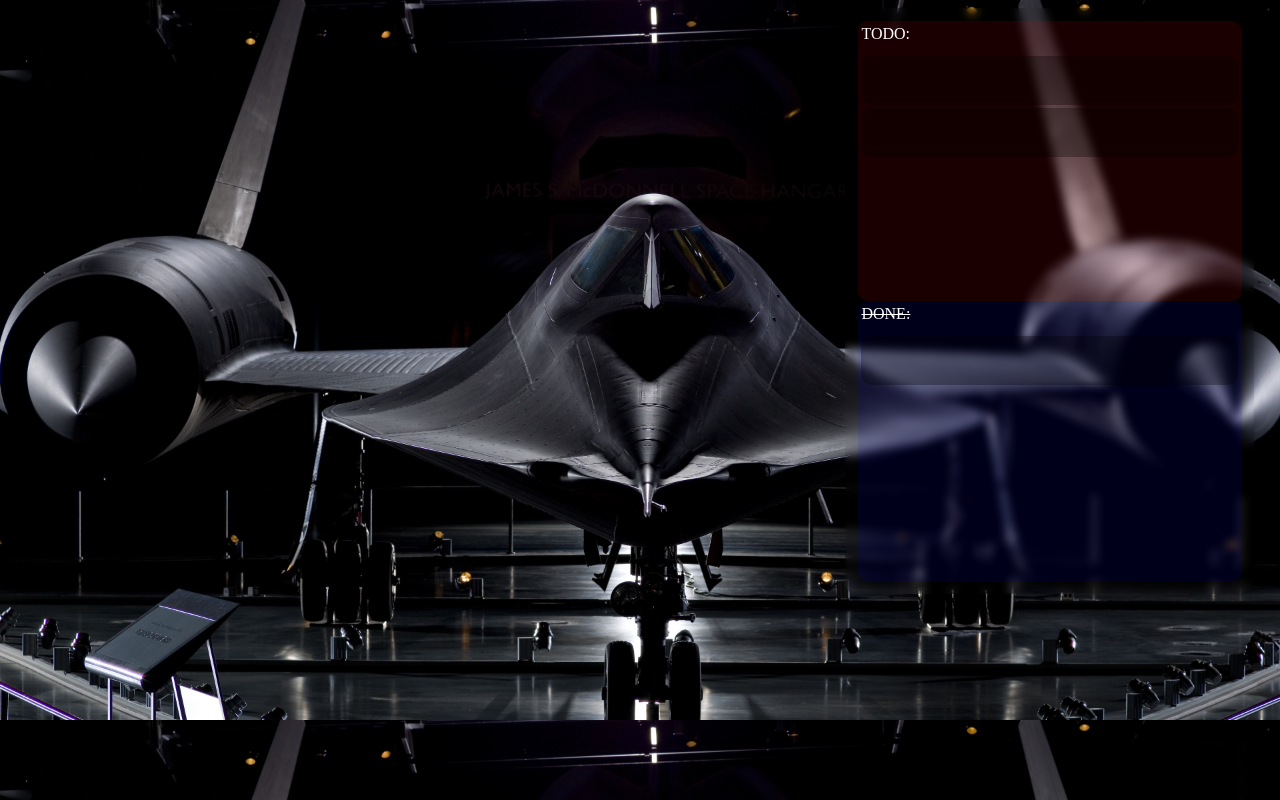
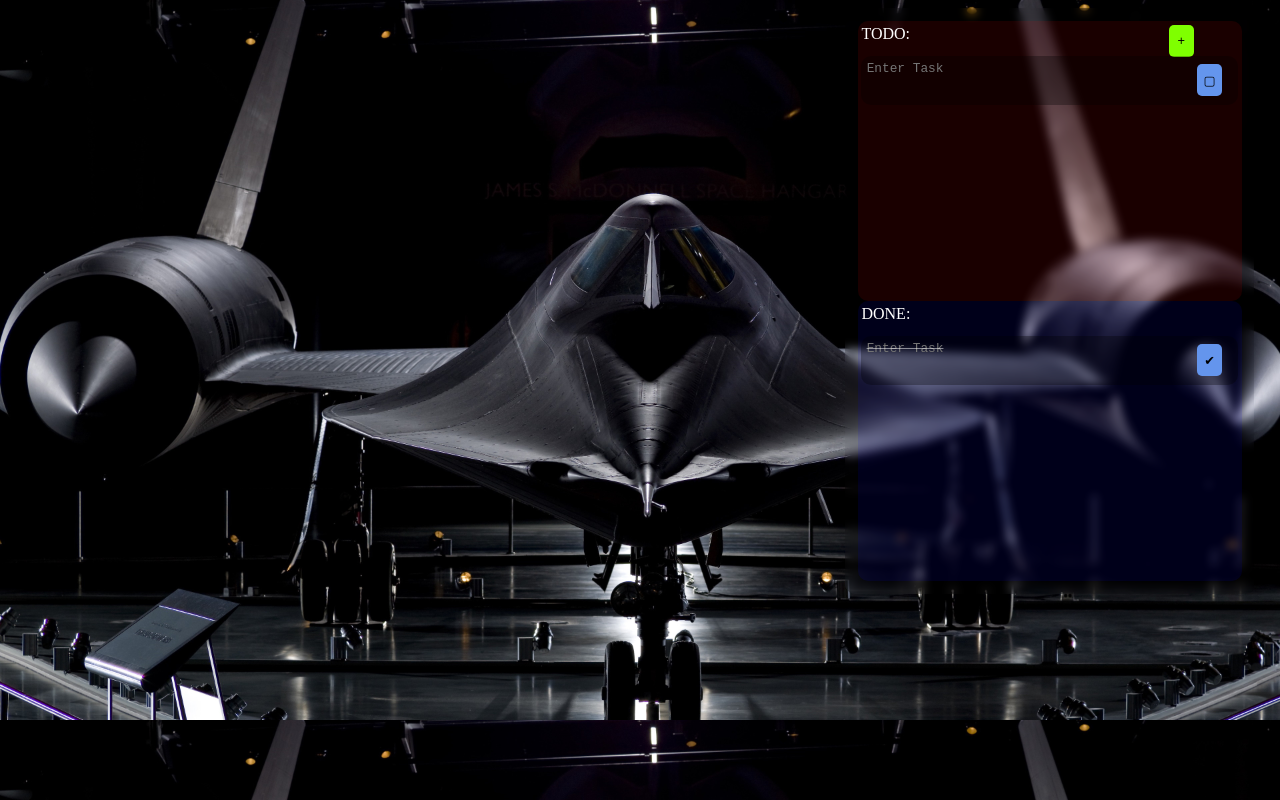
Before and after one commit to Seshrut/todo-lively-wallpaper, a plain HTML site: page index.html in a window 1280 px wide. Drawn offline with Linux system fonts and the light colour scheme.

Commit message:
basic frontend

```diff
--- a/index.html
+++ b/index.html
@@ -13,10 +13,13 @@
         <div id="incomp" class="tasklist">
             <div class="navbar">
                 TODO:
+                <button class=" button add">+</button>
             </div>
             <div id="tasks">
-                <div id="task1" class="task"></div>
-                <div id="task1" class="task"></div>
+                <div id="task1" class="task">
+                    <textarea id="task1inp" class="taskinp" spellcheck="false" placeholder="Enter Task"></textarea>
+                    <button class="button chkbx" id="task1btn">▢</button>
+                </div>
             </div>
         </div>
         <div id="comp" class="tasklist">
@@ -24,7 +27,10 @@
                 DONE:
             </div>
             <div id="tasks">
-                <div id="task3" class="task"></div>
+                <div id="task2" class="task">
+                    <textarea id="task1inp" class="taskinp done" spellcheck="false" placeholder="Enter Task"></textarea>
+                    <button class="button chkbx" id="task1btn">✔</button>
+                </div>
             </div>
         </div>
     </div>
--- a/style.css
+++ b/style.css
@@ -4,7 +4,18 @@ body {
     color: white;
     transition: background-image 1s ease-in-out;
 }
-
+::-webkit-scrollbar{
+    width: 2px;
+}
+::-webkit-scrollbar-track{
+    background-color:none;
+}
+::-webkit-scrollbar-thumb {
+    background: #888;
+}
+::-webkit-scrollbar-thumb:hover {
+    background: #555;
+}
 #todobox{
     height: 70vh;
     width: 30vw;
@@ -12,7 +23,7 @@ body {
     padding: 1%;
     backdrop-filter: blur(5px);
     display: grid;
-    grid-template-rows: auto auto;
+    grid-template-rows: 50% 50%;
     position: absolute;
     right: 2vw;
 }
@@ -27,11 +38,67 @@ body {
 }
 #comp{
     background-color: rgba(0,0,255,0.1);
-    text-decoration: line-through;
 }
 .task{
     background-color: rgba(0,0,0,0.3);
     height:20%;
     border-radius: 10px;
     margin-top: 1%;
+    display: grid;
+    grid-template-columns: 85% 15%;
 }
+.navbar{
+    display: grid;
+    grid-template-columns: 70% 30%;
+}
+.button{
+    border-radius: 5px;
+    border: 0;
+    font-size: 1vw;
+    height: 4vh;
+    width: 2vw;
+    margin-left: auto;
+    margin-right: auto;
+    transition: font-size 0.2s, background-color 0.2s;
+}
+.button:hover{
+    cursor: pointer;
+    font-size: 1.3vw;
+    z-index: 1;
+    transition: font-size 0.2s, background-color 0.2s;
+}
+.add{
+    background: chartreuse;
+}
+.add:active{
+    font-size: 1vw;
+    background-color: rgb(70, 138, 0);
+}
+.taskinp{
+    background: none;
+    color: white;
+    margin: 1%;
+    height: max-content;
+    outline: none;
+    background-repeat: no-repeat;
+    resize: none;
+    width: 80%;
+    font-size: 1vw;
+    text-decoration: none;
+    border: none;
+}
+
+.chkbx{
+    display: inline;
+    margin-top: auto;
+    margin-bottom: auto;
+    background-color: cornflowerblue;
+}
+.chkbx:active{
+    background-color: rgb(69, 102, 161);
+}
+
+.done{
+    text-decoration: line-through;
+    text-decoration-color: rgba(255, 255, 255, 0.5);
+}
```
